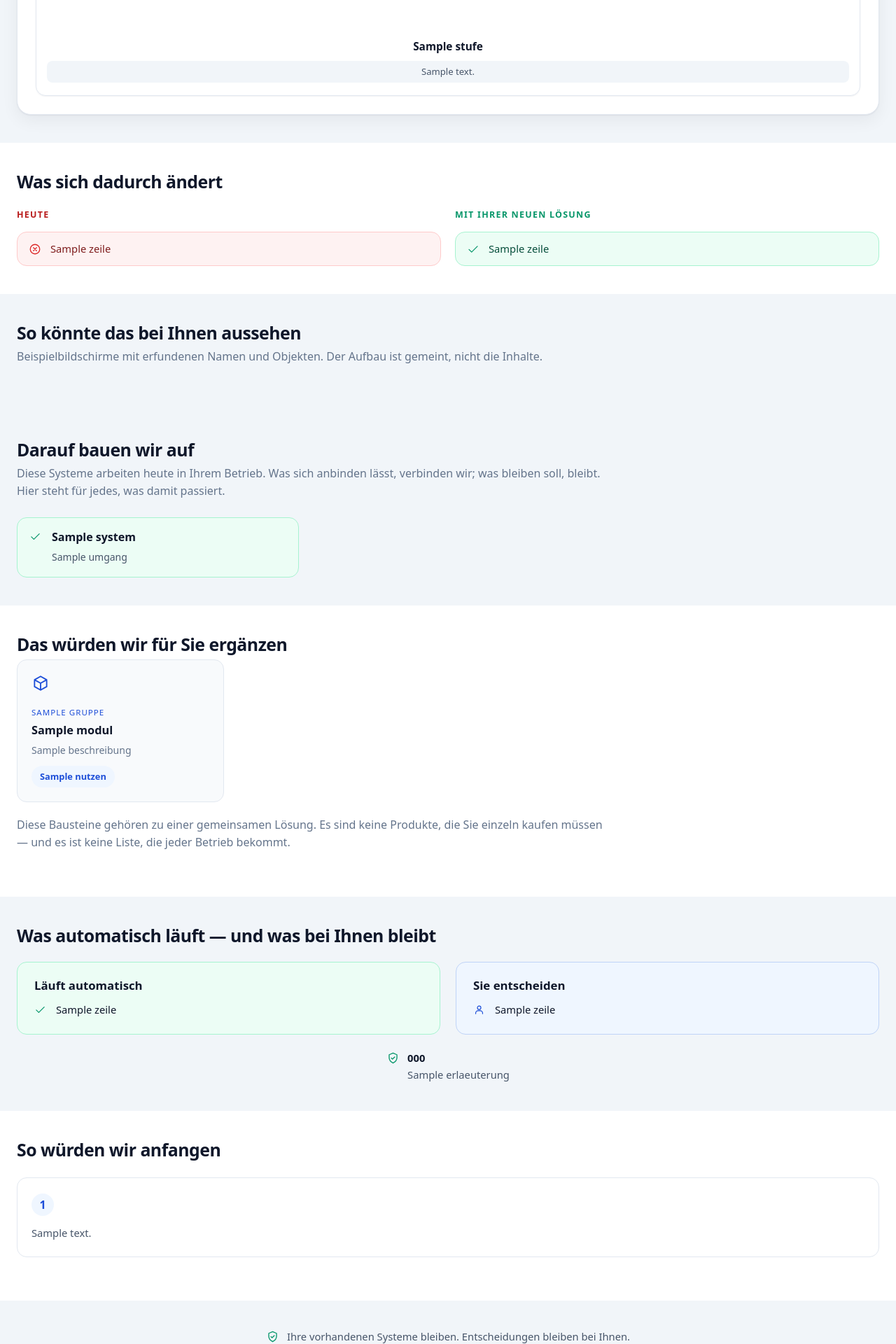
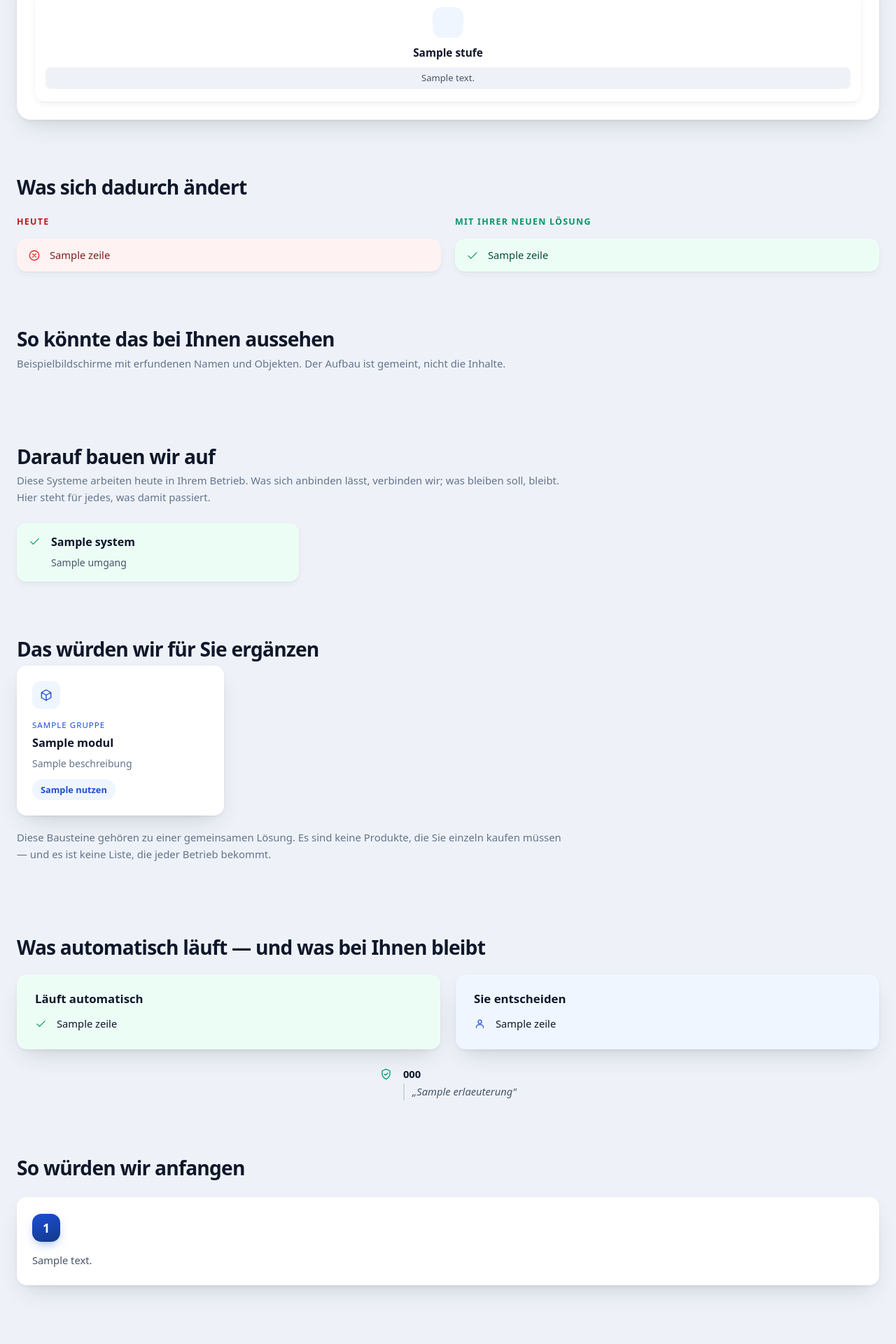
Before and after one commit to deryasarikaya/AI-Start-Map, a FastAPI app: template app/templates/ergebnis.html in a window 1280 px wide. Shown: the part 480-2400 px from the top of the page at 70% size. Run offline with FastAPI, Linux system fonts and the light colour scheme; the template is opened without the code that fills it: most values are stand-ins (such as "Sample title", 1, 10 or a date in 2020).

Commit message:
Give the board a ground to lie on
White cards on a white page need borders to exist at all, and a border
tells the eye: this lies flat in the surface. That single decision made
every other one worse -- and it is why the example screens looked like
they had a hole behind them.

The ground is tinted now and no card carries a border. They lift off it
with one of three shadows: large, very soft, very transparent, always
from the same direction. Three levels, not more -- the screens sit
highest because they are the proof that something gets built, the key
station in the flow carries a blue glow rather than a grey shadow, and
everything else barely rises.

Sections no longer paint themselves white either. Comparison, building
blocks and first steps each had their own white background, so cards on
them were invisible without an outline, and the later-stage blocks were
tinted grey while the first stayed white -- side by side that reads as a
mistake, not as a statement. The stage is a word on the card now; the
cards look alike.

Icons sit in tinted tiles instead of floating bare in text, headings and
step numbers grew, running text shrank.

The limits block was centring every row on its own, so each line started
at a different place and the whole thing looked knocked out of line. The
block is centred, the lines inside are not. The sentence under each
limit is the customer's own, so it is set as a quotation instead of
reading like a promise from us.

The comparison shows at most four pairs. Seven turns a board back into a
report, and nobody reads fourteen lines to see the difference; the full
comparison is in the print view.

And the footer no longer says the customer's input stays with us. That
is a data protection statement, and the analysis runs through model
infrastructure we do not own. It says what is actually true: the
analysis is based on their own description.

```diff
--- a/app/static/tafel.css
+++ b/app/static/tafel.css
@@ -15,13 +15,25 @@
   --tinte-leise: #64748b;
   --linie: #e2e8f0;
   --flaeche: #ffffff;
-  --grund: #f1f5f9;
+  /* Der Grund ist **nie** weiss. Auf weissem Grund braucht eine weisse
+   * Karte einen Rahmen, um überhaupt zu existieren — und ein Rahmen sagt
+   * dem Auge: das liegt in der Fläche. Getönter Grund, kein Rahmen,
+   * weicher Schatten: das Auge liest „liegt darüber". */
+  --grund: #eef2f8;
+  --grund-tief: #e4eaf3;
   --marke: #1d4ed8;
   --marke-hell: #eff6ff;
   --marke-tief: #0b2a63;
   --gut: #059669;
   --gut-hell: #ecfdf5;
-  --schatten: 0 1px 2px rgb(15 23 42 / .06), 0 8px 24px rgb(15 23 42 / .06);
+  /* Drei Höhen, nicht mehr. Vier wären Unruhe, eine wäre wieder flach.
+   * Gross, sehr weich, sehr durchsichtig und immer aus derselben
+   * Richtung — daran hängt der Unterschied zwischen Tiefe und einem
+   * Schlagschatten von 2005. */
+  --heben-1: 0 1px 2px rgb(15 23 42 / .04), 0 4px 12px -2px rgb(15 23 42 / .07);
+  --heben-2: 0 2px 5px rgb(15 23 42 / .05), 0 16px 34px -12px rgb(15 23 42 / .17);
+  --heben-3: 0 4px 9px rgb(15 23 42 / .06), 0 30px 62px -20px rgb(15 23 42 / .3);
+  --schatten: var(--heben-1);
   --rund: 14px;
 
   margin: 0;
@@ -47,16 +59,29 @@
 .tafel h1, .tafel h2, .tafel h3 {
   font-family: inherit; color: inherit; text-wrap: balance;
 }
+/* Sehr gross neben sehr klein. Alles mittelgross heisst: nichts sticht
+ * heraus, und die Seite liest sich als gleichmässiger Brei. */
 .tafel h2 {
-  font-size: 1.55rem; font-weight: 650; letter-spacing: -.02em;
-  margin: 0 0 6px; line-height: 1.25;
+  font-size: clamp(1.6rem, 2.2vw, 2rem); font-weight: 680;
+  letter-spacing: -.028em; margin: 0 0 6px; line-height: 1.2;
 }
 .tafel h3 { font-size: 1rem; font-weight: 620; margin: 0; }
 /* Keine Lesebreite: Diese Zeilen sind Hinweise, keine Absätze. Mit
  * `62ch` brachen sie mitten in der Zeile um und sahen abgehackt aus. */
+/* Wenig Fliesstext. Diese Zeile ordnet ein, sie erklärt nicht. */
 .tafel .lauftext {
   color: var(--tinte-leise); margin: 0 0 24px; max-width: 92ch;
+  font-size: .93rem;
 }
+/* Die Farbkachel hinter einem Symbol. Nackte Icons verschwinden im
+ * Text; in einer getönten Kachel sind sie Ankerpunkte, von denen das
+ * Auge zum nächsten springt. */
+.tafel .kachel {
+  display: grid; place-items: center; width: 42px; height: 42px;
+  border-radius: 12px; background: var(--marke-hell); color: var(--marke);
+  flex: none;
+}
+.tafel .kachel svg { width: 21px; height: 21px; }
 
 .tafel .hinweisband {
   background: #fef3c7; color: #78350f; text-align: center;
@@ -145,9 +170,13 @@
   color: #fff; font-size: .8rem; font-weight: 600;
   display: grid; place-items: center;
 }
+/* Als Kachel, nicht nackt — dieselbe Sprache wie überall sonst. */
 .tafel .bandsymbol {
-  width: 30px; height: 30px; color: var(--marke); margin-bottom: 10px;
+  display: grid; place-items: center; width: 44px; height: 44px;
+  border-radius: 13px; background: var(--marke-hell); color: var(--marke);
+  margin: 0 auto 12px;
 }
+.tafel .bandsymbol svg { width: 22px; height: 22px; }
 .tafel .bandstufe h3 { font-size: .96rem; line-height: 1.3; }
 .tafel .knoten {
   list-style: none; margin: 10px 0 0; padding: 0;
@@ -189,7 +224,6 @@
 /* ── Heute und kuenftig ───────────────────────────────────────────────
  * Ein Raster mit zwei Spalten, in dem jede Zeile ihr Gegenstueck
  * neben sich hat. Der Blick liest quer, nicht zweimal laengs. */
-.tafel .vergleich { background: var(--flaeche); }
 .tafel .gegenueber {
   display: grid; grid-template-columns: repeat(2, minmax(0, 1fr));
   gap: 10px 20px; margin-top: 22px; align-items: stretch;
@@ -207,15 +241,15 @@
 }
 .tafel .vzeile svg { width: 18px; height: 18px; margin-top: 2px; }
 .tafel .vzeile--heute {
-  background: #fef2f2; color: #7f1d1d; border: 1px solid #fecaca;
+  background: #fef2f2; color: #7f1d1d; box-shadow: var(--heben-1);
 }
 .tafel .vzeile--heute svg { color: #dc2626; }
 .tafel .vzeile--kuenftig {
-  background: var(--gut-hell); color: #064e3b; border: 1px solid #a7f3d0;
+  background: var(--gut-hell); color: #064e3b; box-shadow: var(--heben-1);
 }
 .tafel .vzeile--kuenftig svg { color: var(--gut); }
 /* Sind die Listen ungleich lang, haelt eine leere Zelle die Paarung. */
-.tafel .vzeile--leer { border: 1px dashed var(--linie); }
+.tafel .vzeile--leer { border: 1px dashed #cbd5e1; }
 
 /* ── Beispielansichten ────────────────────────────────────────────────
  * Die Vorschauen sind der Beweis, dass hier etwas Gebautes entsteht —
@@ -274,7 +313,7 @@
 .tafel .systemliste li {
   display: grid; grid-template-columns: 20px 1fr; gap: 12px;
   align-items: start; padding: 15px 17px; border-radius: var(--rund);
-  background: var(--gut-hell); border: 1px solid #a7f3d0;
+  background: var(--gut-hell); box-shadow: var(--heben-1);
 }
 .tafel .systemliste svg {
   width: 17px; height: 17px; color: var(--gut); margin-top: 3px;
@@ -285,7 +324,6 @@
 }
 
 /* ── Bausteine ────────────────────────────────────────────────────────*/
-.tafel .bausteine { background: var(--flaeche); }
 /* `auto-fill` statt `auto-fit`: Bei sechs Karten bleibt die letzte
  * Reihe in derselben Spaltenbreite stehen, statt sich auf die halbe
  * Seite zu dehnen. */
@@ -294,12 +332,15 @@
   grid-template-columns: repeat(auto-fill, minmax(250px, 1fr));
 }
 .tafel .baustein {
-  border: 1px solid var(--linie); border-radius: var(--rund);
-  padding: 20px; background: var(--flaeche); position: relative;
+  border-radius: var(--rund); box-shadow: var(--heben-2);
+  padding: 22px; background: var(--flaeche); position: relative;
 }
 .tafel .bausteinsymbol {
-  width: 26px; height: 26px; color: var(--marke); margin-bottom: 12px;
+  display: grid; place-items: center; width: 40px; height: 40px;
+  border-radius: 12px; background: var(--marke-hell); color: var(--marke);
+  margin-bottom: 14px;
 }
+.tafel .bausteinsymbol svg { width: 20px; height: 20px; }
 .tafel .baustein h3 {
   margin-bottom: 7px; line-height: 1.3; font-size: 1.02rem;
 }
@@ -318,7 +359,10 @@
   border-radius: 999px; background: var(--marke-hell);
   color: var(--marke); font-size: .8rem; font-weight: 600;
 }
-.tafel .baustein--spaeter { background: #f8fafc; }
+/* **Keine graue Ausnahme.** Die spätere Stufe war grau eingefärbt,
+ * während die erste weiss blieb — nebeneinander sah das aus wie ein
+ * Fehler und nicht wie eine Aussage. Die Stufe steht als Wort da; die
+ * Karten sehen alle gleich aus. */
 .tafel .stufe {
   display: inline-block; margin-top: 13px; font-size: .74rem;
   letter-spacing: .06em; text-transform: uppercase;
@@ -349,11 +393,11 @@
   margin-top: 22px;
 }
 .tafel .spalte {
-  border: 1px solid var(--linie); border-radius: var(--rund);
-  padding: 24px; background: var(--flaeche);
+  border-radius: var(--rund); box-shadow: var(--heben-2);
+  padding: 26px; background: var(--flaeche);
 }
-.tafel .spalte--system { background: var(--gut-hell); border-color: #a7f3d0; }
-.tafel .spalte--mensch { background: var(--marke-hell); border-color: #bfd3f7; }
+.tafel .spalte--system { background: var(--gut-hell); }
+.tafel .spalte--mensch { background: var(--marke-hell); }
 .tafel .spalte h3 { margin-bottom: 14px; font-size: 1.05rem; }
 .tafel .spalte ul { list-style: none; margin: 0; padding: 0;
   display: flex; flex-direction: column; gap: 11px; }
@@ -365,34 +409,51 @@
 .tafel .spalte--system svg { color: var(--gut); }
 .tafel .spalte--mensch svg { color: var(--marke); }
 
+/* **Links bündig.** Vorher war jede Zeile für sich zentriert, also fing
+ * jede an einer anderen Stelle an — der ganze Block sah verrutscht aus.
+ * Der Block als Ganzes steht mittig, die Zeilen darin untereinander. */
 .tafel .grenzen {
-  display: grid; gap: 9px; margin: 22px 0 0;
-  justify-items: center;
+  display: grid; gap: 12px; margin: 24px auto 0;
+  width: fit-content; max-width: 100%;
 }
 .tafel .grenze, .tafel .versprechen {
-  display: flex; gap: 11px; align-items: flex-start;
-  justify-content: center; margin: 0; font-size: .92rem;
+  display: grid; grid-template-columns: 22px 1fr; gap: 12px;
+  align-items: start; margin: 0; font-size: .92rem;
   color: var(--tinte-schwach); text-align: left;
 }
-.tafel .grenze b { display: block; color: var(--tinte); }
+.tafel .grenze b { display: block; color: var(--tinte); margin-bottom: 2px; }
+/* Der Satz darunter stammt wörtlich aus seiner Erzählung — also sieht
+   er auch aus wie ein Zitat und nicht wie unsere Erläuterung. */
+.tafel .grenze q {
+  display: block; font-style: italic; color: var(--tinte-schwach);
+  border-left: 2px solid #cbd5e1; padding-left: 11px; quotes: '„' '"';
+}
+.tafel .zitatgeber {
+  display: block; font-size: .78rem; letter-spacing: .06em;
+  text-transform: uppercase; color: var(--tinte-leise);
+  margin-bottom: 4px; font-style: normal;
+}
 .tafel .grenze svg, .tafel .versprechen svg {
   width: 19px; height: 19px; color: var(--gut); flex: none; margin-top: 2px;
 }
 
 /* ── So wuerden wir anfangen ──────────────────────────────────────────*/
-.tafel .anfang { background: var(--flaeche); }
 .tafel .schritte {
   list-style: none; margin: 24px 0 22px; padding: 0; display: grid; gap: 18px;
   grid-template-columns: repeat(auto-fit, minmax(255px, 1fr));
 }
 .tafel .schritte li {
-  border: 1px solid var(--linie); border-radius: var(--rund);
-  padding: 22px 20px; background: var(--flaeche);
+  border-radius: var(--rund); box-shadow: var(--heben-2);
+  padding: 24px 22px; background: var(--flaeche);
 }
+/* Gross und farbig: Die Nummer ist das, was das Auge zuerst findet,
+ * und sie sagt in einem Zeichen „das ist eine Reihenfolge". */
 .tafel .schrittnummer {
-  display: grid; place-items: center; width: 32px; height: 32px;
-  border-radius: 50%; background: var(--marke-hell); color: var(--marke);
-  font-weight: 600; margin-bottom: 13px;
+  display: grid; place-items: center; width: 40px; height: 40px;
+  border-radius: 13px;
+  background: linear-gradient(160deg, #1d4ed8 0%, #123a86 100%);
+  color: #fff; font-size: 1.1rem; font-weight: 680; margin-bottom: 15px;
+  box-shadow: 0 6px 16px -6px rgb(29 78 216 / .6);
 }
 .tafel .schritte p { margin: 0; font-size: .92rem; line-height: 1.55;
   color: var(--tinte-schwach); }
--- a/app/templates/ergebnis.html
+++ b/app/templates/ergebnis.html
@@ -124,7 +124,9 @@
       {% for stufe in e.zielbild.ablauf %}
       <li class="bandstufe bandstufe--{{ stufe.art }}">
         <span class="bandnummer">{{ loop.index }}</span>
-        <svg class="bandsymbol" aria-hidden="true"><use href="#i-{{ stufe.art }}"/></svg>
+        <span class="bandsymbol">
+          <svg aria-hidden="true"><use href="#i-{{ stufe.art }}"/></svg>
+        </span>
         <h3>{{ stufe.label }}</h3>
         {% if stufe.knoten %}
         <ul class="knoten">
@@ -153,7 +155,12 @@
    künftig dasselbe beschreibt wie Zeile drei heute — also stehen sie
    nebeneinander, und der Blick liest quer statt zweimal längs. Sind die
    Listen ungleich lang, wird nur so weit gepaart, wie beide reichen; der
-   Rest steht darunter. #}
+   Rest steht darunter.
+
+   **Höchstens vier Paare.** Sieben machen aus einer Tafel wieder einen
+   Bericht — und niemand liest vierzehn Zeilen, um den Unterschied zu
+   verstehen. Der vollständige Vergleich steht im Ausdruck; hier steht
+   das, was verkauft. #}
 {% if e.vergleich.heute and e.vergleich.kuenftig %}
 <section class="vergleich">
   <div class="flaeche">
@@ -161,8 +168,8 @@
     <div class="gegenueber">
       <div class="spaltenkopf spaltenkopf--heute">Heute</div>
       <div class="spaltenkopf spaltenkopf--kuenftig">Mit Ihrer neuen Lösung</div>
-      {%- set links = e.vergleich.heute -%}
-      {%- set rechts = e.vergleich.kuenftig -%}
+      {%- set links = e.vergleich.heute[:4] -%}
+      {%- set rechts = e.vergleich.kuenftig[:4] -%}
       {%- set zeilen = [links | length, rechts | length] | max -%}
       {% for i in range(zeilen) %}
       {% if i < links | length %}
@@ -252,7 +259,9 @@
     <div class="bausteinraster">
       {% for modul in e.module %}
       <article class="baustein{% if modul.stufe and modul.stufe != 'jetzt' %} baustein--spaeter{% endif %}">
-        <svg class="bausteinsymbol" aria-hidden="true"><use href="#i-baustein"/></svg>
+        <span class="bausteinsymbol">
+          <svg aria-hidden="true"><use href="#i-baustein"/></svg>
+        </span>
         {% if modul.gruppe %}
         <span class="bausteingruppe">{{ modul.gruppe }}</span>
         {% endif %}
@@ -355,7 +364,13 @@
       {% for grenze in e.aufgabenteilung.grenzen %}
       <p class="grenze">
         <svg aria-hidden="true"><use href="#i-schutz"/></svg>
-        <span><b>{{ grenze.titel }}</b>{{ grenze.erlaeuterung }}</span>
+        <span>
+          <b>{{ grenze.titel }}</b>
+          {# Als Zitat gesetzt: Der Satz ist seiner, nicht unserer.
+             Ohne Kennzeichnung liest er sich wie eine Zusage von uns —
+             mit Kennzeichnung liest er sich als „die haben zugehört". #}
+          <q>{{ grenze.erlaeuterung }}</q>
+        </span>
       </p>
       {% endfor %}
     </div>
@@ -414,8 +429,8 @@
         <span>Vollständige Auswertung als PDF</span>
       </a>
     </div>
-    <p class="kleingedruckt">Auswertung auf Grundlage Ihrer eigenen
-    Beschreibung. Ihre Angaben bleiben bei uns.</p>
+    <p class="kleingedruckt">Diese Auswertung basiert auf Ihrer eigenen
+    Beschreibung.</p>
   </div>
 </section>
 
```
Also changed, not shown: other parts of app/static/tafel.css (+25 -14 lines).
